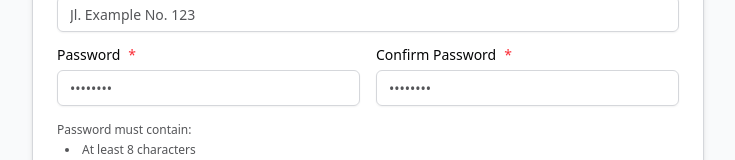
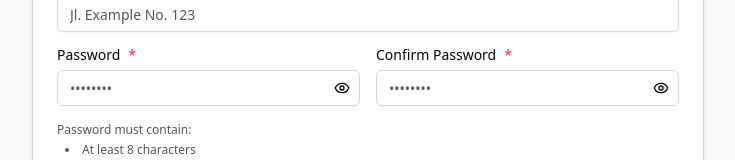
Before and after one commit to bbagustrm/kenbike-frontend, a Next.js app: page /register in a window 1280 px wide. Shown: the part 461-621 px from the top of the page, without its empty margins (272-1007 px from the left). Built offline with nearby package versions, Linux system fonts and the light colour scheme; no server answers.

Commit message:
feat: implement password visibility toggle

```diff
--- a/app/(dashboard)/admin/settings/page.tsx
+++ b/app/(dashboard)/admin/settings/page.tsx
@@ -11,6 +11,7 @@ import {
     CardTitle,
 } from "@/components/ui/card";
 import { Input } from "@/components/ui/input";
+import { PasswordInput } from "@/components/ui/password-input";
 import { Label } from "@/components/ui/label";
 import { Avatar, AvatarFallback, AvatarImage } from "@/components/ui/avatar";
 import { Tabs, TabsContent, TabsList, TabsTrigger } from "@/components/ui/tabs";
@@ -376,9 +377,8 @@ export default function AdminSettingsPage() {
                             <form onSubmit={handlePasswordSubmit} className="space-y-4">
                                 <div className="space-y-2">
                                     <Label htmlFor="old_password">{t.profile.fields.currentPassword}</Label>
-                                    <Input
+                                    <PasswordInput
                                         id="old_password"
-                                        type="password"
                                         placeholder={t.profile.placeholders.currentPassword}
                                         value={passwordData.old_password}
                                         onChange={(e) =>
@@ -391,9 +391,8 @@ export default function AdminSettingsPage() {
 
                                 <div className="space-y-2">
                                     <Label htmlFor="new_password">{t.profile.fields.newPassword}</Label>
-                                    <Input
+                                    <PasswordInput
                                         id="new_password"
-                                        type="password"
                                         placeholder={t.profile.placeholders.newPassword}
                                         value={passwordData.new_password}
                                         onChange={(e) =>
@@ -406,9 +405,8 @@ export default function AdminSettingsPage() {
 
                                 <div className="space-y-2">
                                     <Label htmlFor="confirm_password">{t.profile.fields.confirmNewPassword}</Label>
-                                    <Input
+                                    <PasswordInput
                                         id="confirm_password"
-                                        type="password"
                                         placeholder={t.profile.placeholders.confirmNewPassword}
                                         value={passwordData.confirm_password}
                                         onChange={(e) =>
--- a/app/(dashboard)/owner/settings/page.tsx
+++ b/app/(dashboard)/owner/settings/page.tsx
@@ -12,6 +12,7 @@ import {
     CardTitle,
 } from "@/components/ui/card";
 import { Input } from "@/components/ui/input";
+import { PasswordInput } from "@/components/ui/password-input";
 import { Label } from "@/components/ui/label";
 import { Avatar, AvatarFallback, AvatarImage } from "@/components/ui/avatar";
 import { Tabs, TabsContent, TabsList, TabsTrigger } from "@/components/ui/tabs";
@@ -377,9 +378,8 @@ export default function OwnerSettingsPage() {
                             <form onSubmit={handlePasswordSubmit} className="space-y-4">
                                 <div className="space-y-2">
                                     <Label htmlFor="old_password">{t.profile.fields.currentPassword}</Label>
-                                    <Input
+                                    <PasswordInput
                                         id="old_password"
-                                        type="password"
                                         placeholder={t.profile.placeholders.currentPassword}
                                         value={passwordData.old_password}
                                         onChange={(e) =>
@@ -392,9 +392,8 @@ export default function OwnerSettingsPage() {
 
                                 <div className="space-y-2">
                                     <Label htmlFor="new_password">{t.profile.fields.newPassword}</Label>
-                                    <Input
+                                    <PasswordInput
                                         id="new_password"
-                                        type="password"
                                         placeholder={t.profile.placeholders.newPassword}
                                         value={passwordData.new_password}
                                         onChange={(e) =>
@@ -407,9 +406,8 @@ export default function OwnerSettingsPage() {
 
                                 <div className="space-y-2">
                                     <Label htmlFor="confirm_password">{t.profile.fields.confirmNewPassword}</Label>
-                                    <Input
+                                    <PasswordInput
                                         id="confirm_password"
-                                        type="password"
                                         placeholder={t.profile.placeholders.confirmNewPassword}
                                         value={passwordData.confirm_password}
                                         onChange={(e) =>
--- a/components/auth/login-form.tsx
+++ b/components/auth/login-form.tsx
@@ -13,6 +13,7 @@ import {
     CardTitle,
 } from "@/components/ui/card";
 import { Input } from "@/components/ui/input";
+import { PasswordInput } from "@/components/ui/password-input"; // Import komponen baru
 import { Label } from "@/components/ui/label";
 import { useAuth } from "@/contexts/auth-context";
 import { Loader2 } from "lucide-react";
@@ -105,9 +106,8 @@ export default function LoginForm() {
 
                             <div className="space-y-2">
                                 <Label htmlFor="password">{t.auth.login.passwordLabel}</Label>
-                                <Input
+                                <PasswordInput
                                     id="password"
-                                    type="password"
                                     autoComplete="current-password"
                                     placeholder={t.auth.login.passwordPlaceholder}
                                     value={password}
--- a/components/auth/register-form.tsx
+++ b/components/auth/register-form.tsx
@@ -12,6 +12,7 @@ import {
     CardTitle,
 } from "@/components/ui/card";
 import { Input } from "@/components/ui/input";
+import { PasswordInput } from "@/components/ui/password-input";
 import { Label } from "@/components/ui/label";
 import { useAuth } from "@/contexts/auth-context";
 import { Loader2 } from "lucide-react";
@@ -217,10 +218,10 @@ export default function RegisterForm() {
                                     <Label htmlFor="password">
                                         {t.auth.register.passwordLabel} <span className="text-red-500">*</span>
                                     </Label>
-                                    <Input
+                                    {/* <-- 2. Ganti Input dengan PasswordInput */}
+                                    <PasswordInput
                                         id="password"
                                         name="password"
-                                        type="password"
                                         placeholder={t.auth.register.placeholders.password}
                                         value={formData.password}
                                         onChange={handleChange}
@@ -233,10 +234,10 @@ export default function RegisterForm() {
                                     <Label htmlFor="confirm_password">
                                         {t.auth.register.confirmPasswordLabel} <span className="text-red-500">*</span>
                                     </Label>
-                                    <Input
+                                    {/* <-- 3. Ganti Input dengan PasswordInput */}
+                                    <PasswordInput
                                         id="confirm_password"
                                         name="confirm_password"
-                                        type="password"
                                         placeholder={t.auth.register.placeholders.password}
                                         value={formData.confirm_password}
                                         onChange={handleChange}
--- /dev/null
+++ b/components/ui/password-input.tsx
@@ -0,0 +1,44 @@
+import * as React from "react"
+import { cn } from "@/lib/utils"
+import { Input } from "@/components/ui/input"
+import { Eye, EyeOff } from "lucide-react"
+import { Button } from "@/components/ui/button"
+
+export type PasswordInputProps = React.InputHTMLAttributes<HTMLInputElement>
+
+const PasswordInput = React.forwardRef<HTMLInputElement, PasswordInputProps>(
+    ({ className, ...props }, ref) => {
+        const [showPassword, setShowPassword] = React.useState(false)
+
+        return (
+            <div className="relative">
+                <Input
+                    type={showPassword ? "text" : "password"}
+                    className={cn("pr-10", className)}
+                    ref={ref}
+                    {...props}
+                />
+                <Button
+                    type="button"
+                    variant="ghost"
+                    size="sm"
+                    className="absolute right-0 top-0 h-full px-3 py-2 hover:bg-transparent"
+                    onClick={() => setShowPassword(!showPassword)}
+                    disabled={props.disabled}
+                >
+                    {showPassword ? (
+                        <EyeOff className="h-4 w-4" aria-hidden="true" />
+                    ) : (
+                        <Eye className="h-4 w-4" aria-hidden="true" />
+                    )}
+                    <span className="sr-only">
+            {showPassword ? "Hide password" : "Show password"}
+          </span>
+                </Button>
+            </div>
+        )
+    }
+)
+PasswordInput.displayName = "PasswordInput"
+
+export { PasswordInput }
```
